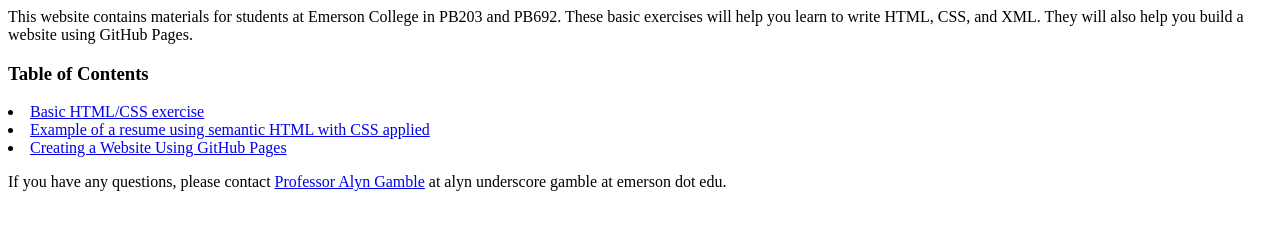
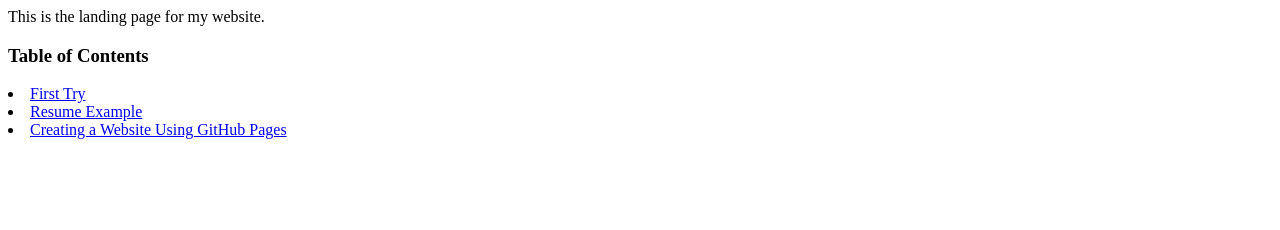
Before and after one commit to sydneydenham1019/sydneydenham1019.github.io, a plain HTML site: page index.html in a window 1280 px wide. Drawn offline with Linux system fonts and the light colour scheme.

Commit message:
Update index.html

```diff
--- a/index.html
+++ b/index.html
@@ -5,13 +5,12 @@
 </style>
 </head>
 <body>
-This website contains materials for students at Emerson College in PB203 and PB692. These basic exercises will help you learn to write HTML, CSS, and XML. They will also help you build a website using GitHub Pages.
+This is the landing page for my website.
 <p>
 	<h3>Table of Contents</h3>
-<li><a href="https://codepen.io/profgamble/pen/yLGVzMw">Basic HTML/CSS exercise</a></li>
-<li><a href="https://codepen.io/profgamble/pen/VwqmMbp">Example of a resume using semantic HTML with CSS applied</a></li>
+<li><a href="https://codepen.io/profgamble/pen/yLGVzMw">First Try</a></li>
+<li><a href="https://codepen.io/profgamble/pen/VwqmMbp">Resume Example</a></li>
 <li><a href="https://profgamble.github.io/create-a-site.html">Creating a Website Using GitHub Pages</a></li>
 </p>
-If you have any questions, please contact <a href="https://sites.google.com/view/agamble">Professor Alyn Gamble</a> at alyn underscore gamble at emerson dot edu.
 </body>
 </html>
```
